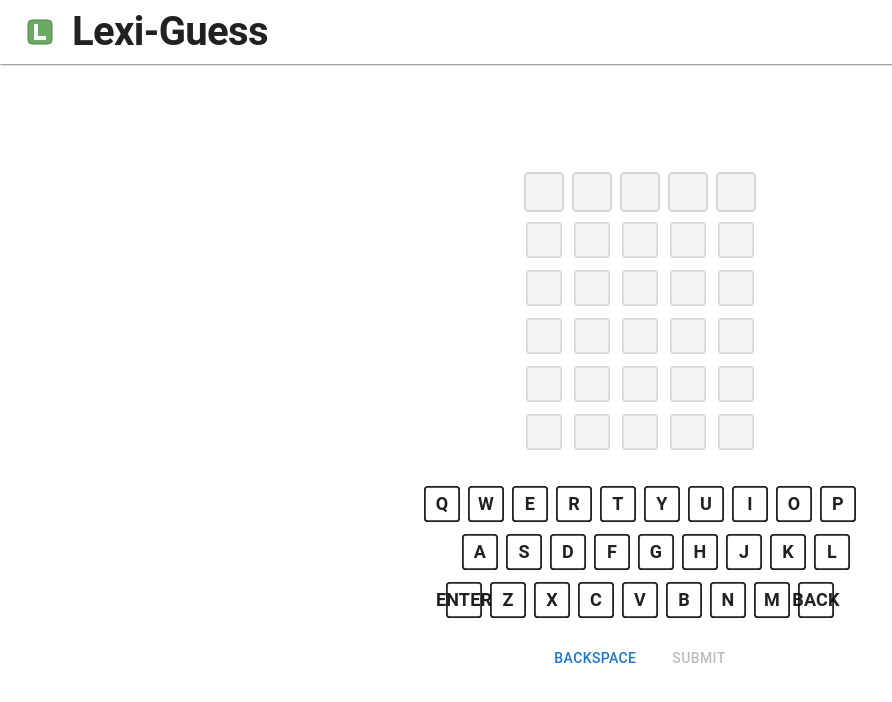
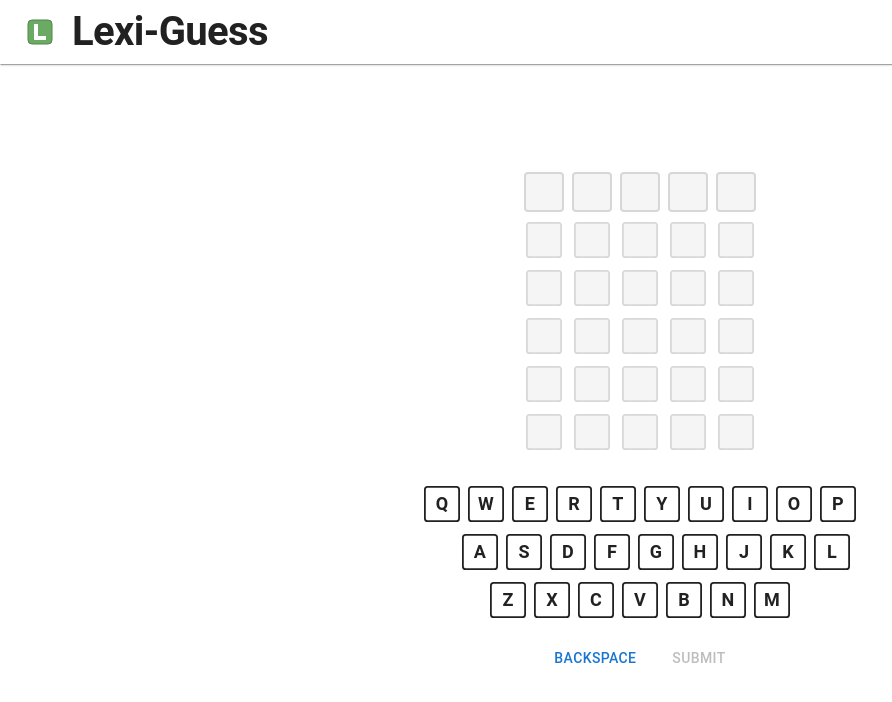
Before and after one commit to dorobekd/lexi-guess, a Next.js app: page / in a window 1280 px wide. Shown: the top 702 px of the page, without its empty margins (0-892 px from the left). Built offline with nearby package versions, Linux system fonts and the light colour scheme.

Commit message:
add testing scripts and update package dependencies; enhance game configuration with locale support

```diff
--- a/src/app/components/config.ts
+++ b/src/app/components/config.ts
@@ -1,19 +1,22 @@
 export type GameMode = 'daily' | 'practice' | 'custom';
+export type Locale = 'EN' | 'PL';
 
 export type LexiGuessConfig = {
   maxWordLength: number;
   maxGuesses: number;
   gameMode: GameMode;
   keyboardRows: string[][];
+  locale: Locale;
 };
 
 export const DEFAULT_CONFIG: LexiGuessConfig = {
   maxWordLength: 5,
   maxGuesses: 6,
   gameMode: 'practice',
+  locale: 'EN',
   keyboardRows: [
     ['Q', 'W', 'E', 'R', 'T', 'Y', 'U', 'I', 'O', 'P'],
     ['A', 'S', 'D', 'F', 'G', 'H', 'J', 'K', 'L'],
-    ['ENTER', 'Z', 'X', 'C', 'V', 'B', 'N', 'M', 'BACK'],
+    ['Z', 'X', 'C', 'V', 'B', 'N', 'M']
   ]
 };
```
Also changed, not shown: package.json (+16 -2 lines).
